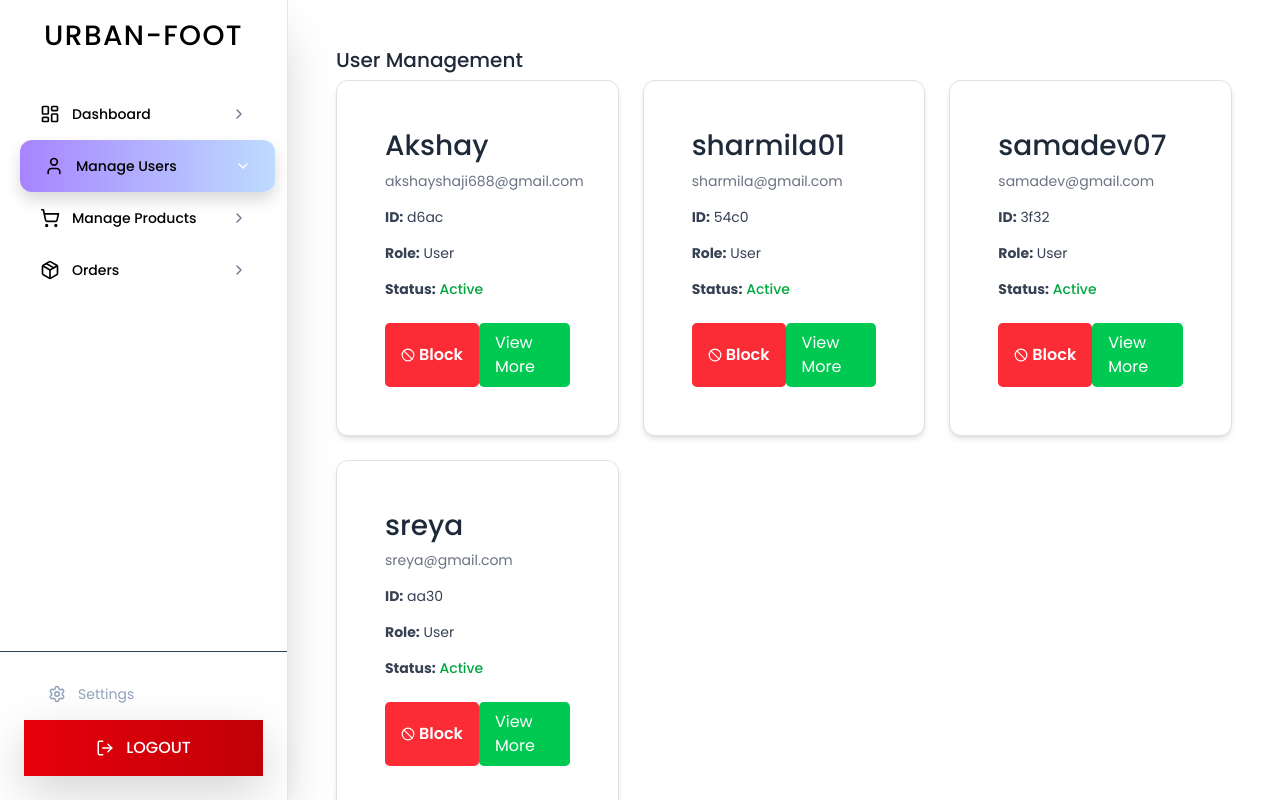
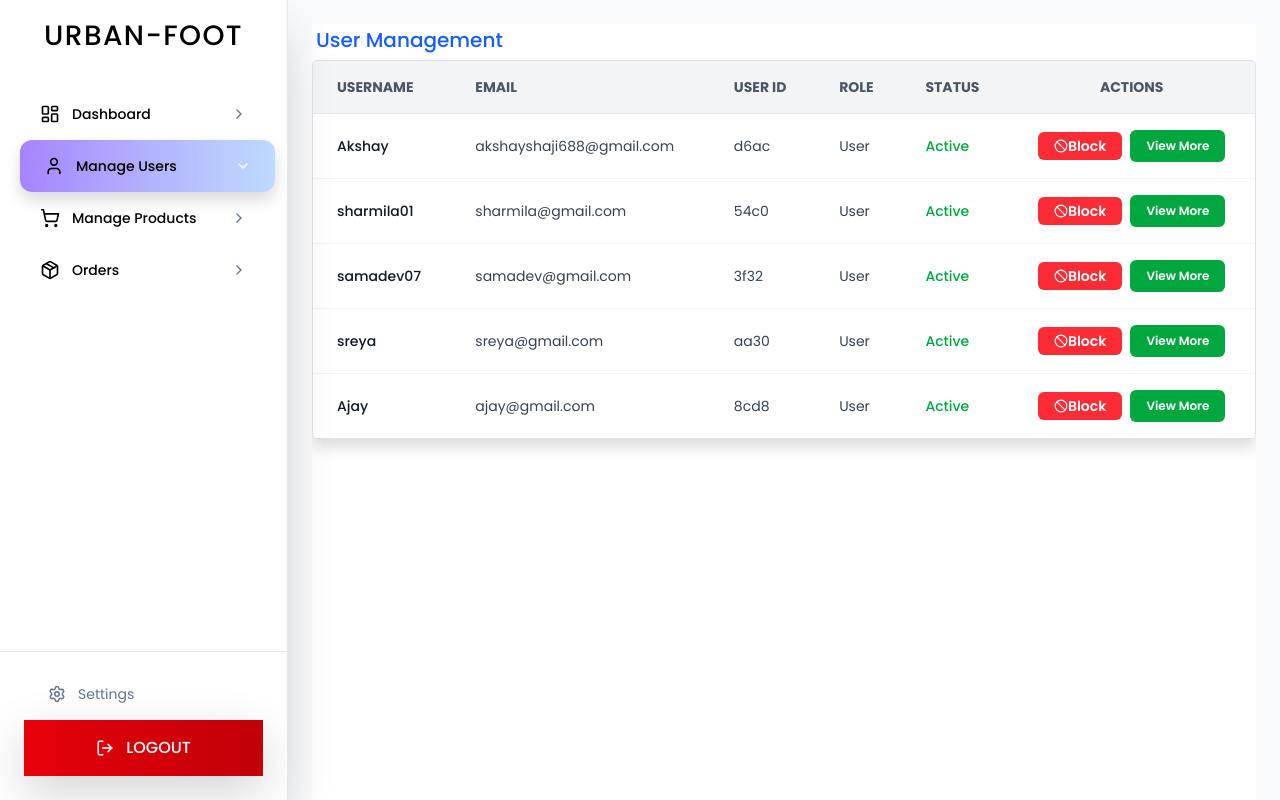
Before and after one commit to Akshyy31/Ecommerce-Shoe, a React (Vite) app: page /admin/users in a window 1280 px wide. Built offline with nearby package versions, Linux system fonts and the light colour scheme; data requests are answered from the project's data file.

Commit message:
order managemenet commit 18-07-2025

```diff
--- a/db.json
+++ b/db.json
@@ -13,7 +13,23 @@
       "email": "akshayshaji688@gmail.com",
       "password": "akshayshaji688@gmail.com",
       "role": "user",
-      "cart": [],
+      "cart": [
+        {
+          "id": "15",
+          "name": "Nike Blazer Mid '77",
+          "image": "https://static.nike.com/a/images/t_PDP_864_v1/f_auto,b_rgb:f5f5f5/edde6171-407b-42fc-b680-858e87462337/custom-nike-blazer-mid-77-shoes-by-you.png",
+          "image1": "https://static.nike.com/a/images/t_PDP_864_v1/f_auto,b_rgb:f5f5f5/20794f43-e9e0-4daf-a202-8a56d7ddb20f/custom-nike-blazer-mid-77-shoes-by-you.png",
+          "image2": "https://static.nike.com/a/images/t_PDP_864_v1/f_auto,b_rgb:f5f5f5/452c3e0e-63b8-4c18-b89b-24b8e1d892cf/custom-nike-blazer-mid-77-shoes-by-you.png",
+          "image3": "https://static.nike.com/a/images/t_PDP_864_v1/f_auto,b_rgb:f5f5f5/73ee36d7-4abe-4ac5-9868-6f26f2029adf/custom-nike-blazer-mid-77-shoes-by-you.png",
+          "price": 8295,
+          "category": "Women",
+          "description": "When you want sneakers that match your radiant energy, why not design your own? Show the world who you are in an array of fun materials and elevated hardware.",
+          "stock": "Available",
+          "quantity": 1,
+          "isNew": "",
+          "brand": "Nike"
+        }
+      ],
       "orders": [
         {
           "id": 1752642822101,
@@ -305,6 +321,85 @@
           "status": "processing"
         }
       ]
+    },
+    {
+      "id": "8cd8",
+      "username": "Ajay",
+      "email": "ajay@gmail.com",
+      "password": "ajay@gmail.com",
+      "role": "user",
+      "blocked": false,
+      "cart": [],
+      "orders": [
+        {
+          "id": 1752818828360,
+          "date": "7/18/2025, 11:37:08 AM",
+          "items": [
+            {
+              "id": "1",
+              "name": "Nike SB",
+              "image": "https://static.nike.com/a/images/t_PDP_1728_v1/f_auto,q_auto:eco/9f9fe870-473f-4eab-bd5f-b3f89735556c/NIKE+SB+DUNK+LOW+PRO.png",
+              "image1": "https://static.nike.com/a/images/t_PDP_1728_v1/f_auto,q_auto:eco/b597e2af-441b-4877-aa94-d086f65e22f4/NIKE+SB+DUNK+LOW+PRO.png",
+              "image2": "https://static.nike.com/a/images/t_PDP_1728_v1/f_auto,q_auto:eco/1f6419a7-087e-40e0-89cf-86a7f3dbef06/NIKE+SB+DUNK+LOW+PRO.png",
+              "image3": "https://static.nike.com/a/images/t_PDP_1728_v1/f_auto,q_auto:eco/a2db8c5d-932c-4464-91f3-f6aca7ecec79/NIKE+SB+DUNK+LOW+PRO.png",
+              "price": "9599",
+              "category": "Men",
+              "description": "Nike SB Dunk Low Pro Skate Shoe",
+              "stock": "Available",
+              "quantity": 1,
+              "isNew": "new",
+              "brand": "Nike"
+            },
+            {
+              "id": "5",
+              "name": "AMALGO SHOES",
+              "image": "https://assets.adidas.com/images/h_2000,f_auto,q_auto,fl_lossy,c_fill,g_auto/47dad647880a48dbab162981035bf198_9366/AMALGO_SHOES_Blue_IQ8844_05_standard.jpg",
+              "image1": "https://assets.adidas.com/images/h_2000,f_auto,q_auto,fl_lossy,c_fill,g_auto/86c27e738f8d4455b3da4e71f942847d_9366/AMALGO_SHOES_Blue_IQ8844_02_standard_hover.jpg",
+              "image2": "https://assets.adidas.com/images/h_2000,f_auto,q_auto,fl_lossy,c_fill,g_auto/67b60e288c784295aa116a9e49c2aa5c_9366/AMALGO_SHOES_Blue_IQ8844_01_standard.jpg",
+              "image3": "https://assets.adidas.com/images/h_2000,f_auto,q_auto,fl_lossy,c_fill,g_auto/b3936af2b872453297594182b32fafa1_9366/AMALGO_SHOES_Blue_IQ8844_03_standard.jpg",
+              "price": 2295,
+              "category": "Women",
+              "description": "VERSATILERUNNING SHOES WITH A DASH OF STYLE",
+              "stock": "Available",
+              "quantity": 1,
+              "isNew": "",
+              "brand": "Nike"
+            },
+            {
+              "id": "14",
+              "name": "MagMax NITRO",
+              "image": "https://images.puma.com/image/upload/f_auto,q_auto,b_rgb:fafafa,w_2000,h_2000/global/313356/01/sv01/fnd/IND/fmt/png/MagMax-NITRO-Men's-Maximum-Cushioning-Running-Shoes",
+              "image1": "https://images.puma.com/image/upload/f_auto,q_auto,b_rgb:fafafa,w_2000,h_2000/global/313356/01/fnd/IND/fmt/png/MagMax-NITRO-Men's-Maximum-Cushioning-Running-Shoes",
+              "image2": "https://images.puma.com/image/upload/f_auto,q_auto,b_rgb:fafafa,w_2000,h_2000/global/313356/01/sv04/fnd/IND/fmt/png/MagMax-NITRO-Men's-Maximum-Cushioning-Running-Shoes",
+              "image3": "https://images.puma.com/image/upload/f_auto,q_auto,b_rgb:fafafa,w_2000,h_2000/global/313356/01/mod02/fnd/IND/fmt/png/MagMax-NITRO-Men's-Maximum-Cushioning-Running-Shoes",
+              "price": 17999,
+              "category": "Men",
+              "description": "Push the boundaries of long-distance comfort with the MagMax NITRO. Designed for runners who demand plush cushioning and lasting support, this high-stack shoe features our softest NITROFOAM™ yet—engineered for performance and endurance with a lightweight, breathable mesh upper and enhanced traction for every surface.",
+              "stock": "Available",
+              "quantity": 1,
+              "isNew": "New",
+              "brand": "Nike"
+            },
+            {
+              "id": "13",
+              "name": "Nike Dunk Low",
+              "image": "https://static.nike.com/a/images/t_PDP_1728_v1/f_auto,q_auto:eco/63d90bf6-fcb9-46b7-bf62-a22453360218/NIKE+DUNK+LOW+%28PSE%29.png",
+              "image1": "https://static.nike.com/a/images/t_PDP_1728_v1/f_auto,q_auto:eco/7e90315e-ce0c-4dc9-9164-5aafb4a276c7/NIKE+DUNK+LOW+%28PSE%29.png",
+              "image2": "https://static.nike.com/a/images/t_PDP_1728_v1/f_auto,q_auto:eco/2a6175fd-d255-4f32-9d37-b9de615854d2/NIKE+DUNK+LOW+%28PSE%29.png",
+              "image3": "https://static.nike.com/a/images/t_PDP_1728_v1/f_auto,q_auto:eco/4f554ab4-3634-4858-a8e4-2042fdd0c871/NIKE+DUNK+LOW+%28PSE%29.png",
+              "price": 5995,
+              "category": "Kids",
+              "description": "Start your little one's sneaker collection off with an icon. Designed for basketball but adopted by skaters, the Nike Dunk Low helped define sneakerhead culture. With plush ankle padding and durable rubber traction, this '80s icon is an easy win for playtime and beyond.",
+              "stock": "Available",
+              "quantity": 1,
+              "isNew": "",
+              "brand": "Nike"
+            }
+          ],
+          "total": 35888,
+          "status": "pending"
+        }
+      ]
     }
   ],
   "products": [
--- a/src/admin pages/AdminLayout.jsx
+++ b/src/admin pages/AdminLayout.jsx
@@ -1,22 +1,46 @@
-import React from 'react';
-import { Outlet } from 'react-router-dom';
-import Sidebar from './Sidebar';
-
+import React, { useState } from "react";
+import { Outlet } from "react-router-dom";
+import Sidebar from "./Sidebar";
+import { Menu, X } from "lucide-react";
 
 const AdminLayout = () => {
+  const [isSidebarOpen, setIsSidebarOpen] = useState(false);
+
+  const toggleSidebar = () => setIsSidebarOpen(!isSidebarOpen);
+  const closeSidebar = () => setIsSidebarOpen(false);
+
   return (
-    <div className="flex h-screen overflow-hidden">
+    <div className="flex h-screen overflow-hidden relative">
       {/* Sidebar */}
-      <Sidebar />
+      <div
+        className={`fixed z-40 inset-y-0 left-0 w-72 transform bg-white transition-transform duration-300 ease-in-out
+        ${isSidebarOpen ? "translate-x-0" : "-translate-x-full"}
+        md:translate-x-0 md:relative md:flex`}
+      >
+        <Sidebar onClose={closeSidebar} />
+      </div>
+
+      {/* Overlay for mobile */}
+      {isSidebarOpen && (
+        <div
+          className="fixed inset-0 bg-black bg-opacity-40 z-30 md:hidden"
+          onClick={closeSidebar}
+        ></div>
+      )}
 
       {/* Content Area */}
-      <div className="flex flex-col flex-1 overflow-hidden">
-        {/* Navbar */}
-        {/* <Navbar /> */}
+      <div className="flex flex-col flex-1 w-full">
+        {/* TopBar for mobile */}
+        <div className="bg-white shadow px-4 py-3 flex items-center justify-between md:hidden">
+          <button onClick={toggleSidebar}>
+            {isSidebarOpen ? <X size={24} /> : <Menu size={24} />}
+          </button>
+          <h1 className="text-lg font-semibold">Admin Panel</h1>
+        </div>
 
         {/* Main Content */}
-        <main className="flex-1 overflow-y-auto p-6 bg-white">
-          <Outlet/>
+        <main className="flex-1 overflow-y-auto p-4 bg-gray-50">
+          <Outlet />
         </main>
       </div>
     </div>
--- a/src/admin pages/Sidebar.jsx
+++ b/src/admin pages/Sidebar.jsx
@@ -1,5 +1,5 @@
 import React, { useContext } from "react";
-import { Link, useLocation, NavLink, useNavigate } from "react-router-dom";
+import { NavLink, useLocation, useNavigate } from "react-router-dom";
 import {
   LogOut,
   User,
@@ -8,16 +8,15 @@ import {
   ShoppingCart,
   ChevronRight,
   Package,
+  X,
 } from "lucide-react";
 import AuthContext from "../contextapi/AuthContext";
 
-
-const Sidebar = () => {
+const Sidebar = ({ onClose }) => {
   const location = useLocation();
   const navigate = useNavigate();
-  let {currentUser} = useContext(AuthContext)
-  console.log("user from side bar as admin",currentUser );
-
+  let { currentUser } = useContext(AuthContext);
+  console.log("user from side bar as admin", currentUser);
 
   const navItems = [
     {
@@ -36,20 +35,25 @@ const Sidebar = () => {
 
   const logout = () => {
     localStorage.removeItem("userId");
-    currentUser= null
+    currentUser = null;
     navigate("/login");
   };
 
+  return (
+    <div className="h-full w-72 bg-white flex flex-col shadow-2xl z-10 border-r border-gray-200 relative overflow-y-auto scrollbar-thin">
+      {/* Close Button (Mobile Only) */}
+      <button
+        className="absolute top-4 right-4 text-gray-500 hover:text-black md:hidden"
+        onClick={onClose}
+      >
+        <X size={20} />
+      </button>
 
-  return (
-    <div className="h-screen w-72 bg-white flex flex-col shadow-2xl z-10 border-r border-gray-200">
       {/* Header */}
-      <div className="">
-        <div className="flex justify-center items-center h-20  ">
-          <h3 className="font-extrabold text-black text-4xl text-center tracking-wider uppercase">
-            Urban-Foot
-          </h3>
-        </div>
+      <div className="flex justify-center items-center h-20">
+        <h3 className="font-extrabold text-black text-3xl text-center tracking-wider uppercase">
+          Urban-Foot
+        </h3>
       </div>
 
       {/* Navigation */}
@@ -59,6 +63,7 @@ const Sidebar = () => {
             <NavLink
               key={item.label}
               to={item.path}
+              onClick={onClose}
               className={`group flex items-center justify-between px-4 py-3 !text-black !no-underline rounded-xl text-sm font-medium transition-all duration-200 ${
                 location.pathname === item.path
                   ? "bg-gradient-to-r from-violet-400 to-blue-200 text-white shadow transform translate-x-1"
@@ -67,7 +72,6 @@ const Sidebar = () => {
             >
               <div className="flex items-center gap-3">
                 {item.icon}
-
                 <span className="font-medium">{item.label}</span>
               </div>
               <ChevronRight
@@ -83,15 +87,13 @@ const Sidebar = () => {
         </div>
       </nav>
 
-      {/* User Profile Section */}
-      <div className="p-4 border-t border-slate-700">
-        {/* Settings */}
-        <button className="w-full flex items-center gap-3 px-4 py-2 text-slate-400 hover:text-white hover:bg-slate-700/50 rounded-lg transition-colors duration-200 mb-2">
+      {/* Footer */}
+      <div className="p-4 border-t border-gray-200">
+        <button className="w-full flex items-center gap-3 px-4 py-2 text-slate-500 hover:text-black hover:bg-slate-100 rounded-lg transition duration-200 mb-2">
           <Settings size={18} />
           <span className="text-sm">Settings</span>
         </button>
 
-        {/* Logout Button */}
         <button
           onClick={logout}
           className="w-full flex items-center justify-center gap-3 px-4 py-3 bg-gradient-to-r from-red-600 to-red-700 hover:from-red-700 hover:to-red-800 text-white rounded-xl text-sm font-medium transition-all duration-200 shadow-lg hover:shadow-xl transform hover:scale-105"
--- a/src/admin pages/Users.jsx
+++ b/src/admin pages/Users.jsx
@@ -1,29 +1,26 @@
 import React, { useEffect, useState } from "react";
 import { Api } from "../commonapi/api";
 import { Ban, CheckCircle } from "lucide-react";
-import { Link, useParams } from "react-router-dom";
+import { Link } from "react-router-dom";
 
 function Users() {
   const [userList, setUserList] = useState([]);
-
 
   // Fetch all users
   useEffect(() => {
     const fetchUsers = async () => {
       try {
         const res = await Api.get("/users");
-        // Filter out admins
         const nonAdminUsers = res.data.filter((user) => user.role !== "admin");
         setUserList(nonAdminUsers);
       } catch (error) {
         console.error("Error fetching users:", error);
       }
     };
-
     fetchUsers();
   }, []);
 
-  // Toggle block/unblock user
+  // Toggle block/unblock
   const handleToggleBlock = async (userId) => {
     const user = userList.find((u) => u.id === userId);
     if (!user) return;
@@ -41,68 +38,79 @@ function Users() {
   };
 
   return (
-    <div className="p-5 bg-white min-h-screen">
-      <h5 className="text-3xl font-bold text-gray-800 mb-6">User Management</h5>
+    <div className="bg-white min-h-screen overflow-x-auto">
+      <h5 className="text-3xl font-bold text-blue-600 mb-1 p-1">User Management</h5>
 
-      <div className="grid grid-cols-1 sm:grid-cols-2 lg:grid-cols-3 gap-6">
       {userList.length > 0 ? (
-          userList.map((user) => (
-            <div
-              key={user.id}
-              className="bg-white p-5 rounded-xl shadow-md border"
-            >
-              <div className="mb-3">
-                <h3 className="text-lg font-semibold text-gray-800">
+        <div className="overflow-auto rounded-lg shadow border">
+          <table className="min-w-full divide-y divide-gray-200 text-sm text-left">
+            <thead className="bg-gray-100 text-gray-600 font-semibold uppercase">
+              <tr>
+                <th className="px-4 py-3">Username</th>
+                <th className="px-4 py-3">Email</th>
+                <th className="px-4 py-3">User ID</th>
+                <th className="px-4 py-3">Role</th>
+                <th className="px-4 py-3">Status</th>
+                <th className="px-4 py-3 text-center">Actions</th>
+              </tr>
+            </thead>
+            <tbody className="divide-y divide-gray-100">
+              {userList.map((user) => (
+                <tr key={user.id} className="hover:bg-gray-50">
+                  <td className="px-4 py-3 font-medium text-gray-900">
                     {user.username}
-                </h3>
-                <p className="text-sm text-gray-500">{user.email}</p>
-              </div>
-              <div className="text-sm text-gray-700 space-y-1 mb-4">
-                <p>
-                  <strong>ID:</strong> {user.id}
-                </p>
-                <p>
-                  <strong>Role:</strong>{" "}
-                  <span className="capitalize">{user.role}</span>
-                </p>
-                <p>
-                  <strong>Status:</strong>{" "}
+                  </td>
+                  <td className="px-4 py-3 text-gray-700">{user.email}</td>
+                  <td className="px-4 py-3 text-gray-700">{user.id}</td>
+                  <td className="px-4 py-3 capitalize text-gray-700">
+                    {user.role}
+                  </td>
+                  <td className="px-4 py-3">
                     {user.blocked ? (
                       <span className="text-red-500 font-medium">Blocked</span>
                     ) : (
                       <span className="text-green-600 font-medium">Active</span>
                     )}
-                </p>
-              </div>
-              <div className="flex justify-between">
+                  </td>
+                  <td className="px-4 py-3 text-center">
+                    <div className="flex flex-col sm:flex-row justify-center items-center gap-2">
                       <button
                         onClick={() => handleToggleBlock(user.id)}
-                  className={`rounded-lg flex items-center justify-center gap-1 px-3 py-2  text-xs font-semibold text-white ${
+                        className={`flex items-center  px-3 py-1 !rounded-md text-xs font-semibold text-white ${
                           user.blocked
                             ? "bg-green-500 hover:bg-green-600"
                             : "bg-red-500 hover:bg-red-600"
                         }`}
                       >
-                  {user.blocked ? <CheckCircle size={14} /> : <Ban size={14} />}
-                  <span className=" text-center">
-                    {user.blocked ? "Unblock" : "Block"}
-                  </span>
+                        {user.blocked ? (
+                          <>
+                            <CheckCircle size={14} />
+                            Unblock
+                          </>
+                        ) : (
+                          <>
+                            <Ban size={14} />
+                            Block
+                          </>
+                        )}
                       </button>
-                <Link to={`/admin/users/${user.id}`}
-                  type="button"
-                  className="!bg-green-500 px-3 py-2 !text-white rounded-lg !no-underline hover:no-underline"
+
+                      <Link
+                        to={`/admin/users/${user.id}`}
+                        className="px-3 py-2 rounded-md text-xs !bg-green-600 font-semibold  hover:bg-blue-600 text-white !no-underline"
                       >
                         View More
                       </Link>
                     </div>
+                  </td>
+                </tr>
+              ))}
+            </tbody>
+          </table>
         </div>
-          ))
       ) : (
-          <p className="col-span-full text-center text-gray-500 py-6">
-            No users found.
-          </p>
+        <p className="text-center text-gray-500 py-10">No users found.</p>
       )}
-      </div>
     </div>
   );
 }
```
Lines whose indentation alone changed are shown as unchanged.
